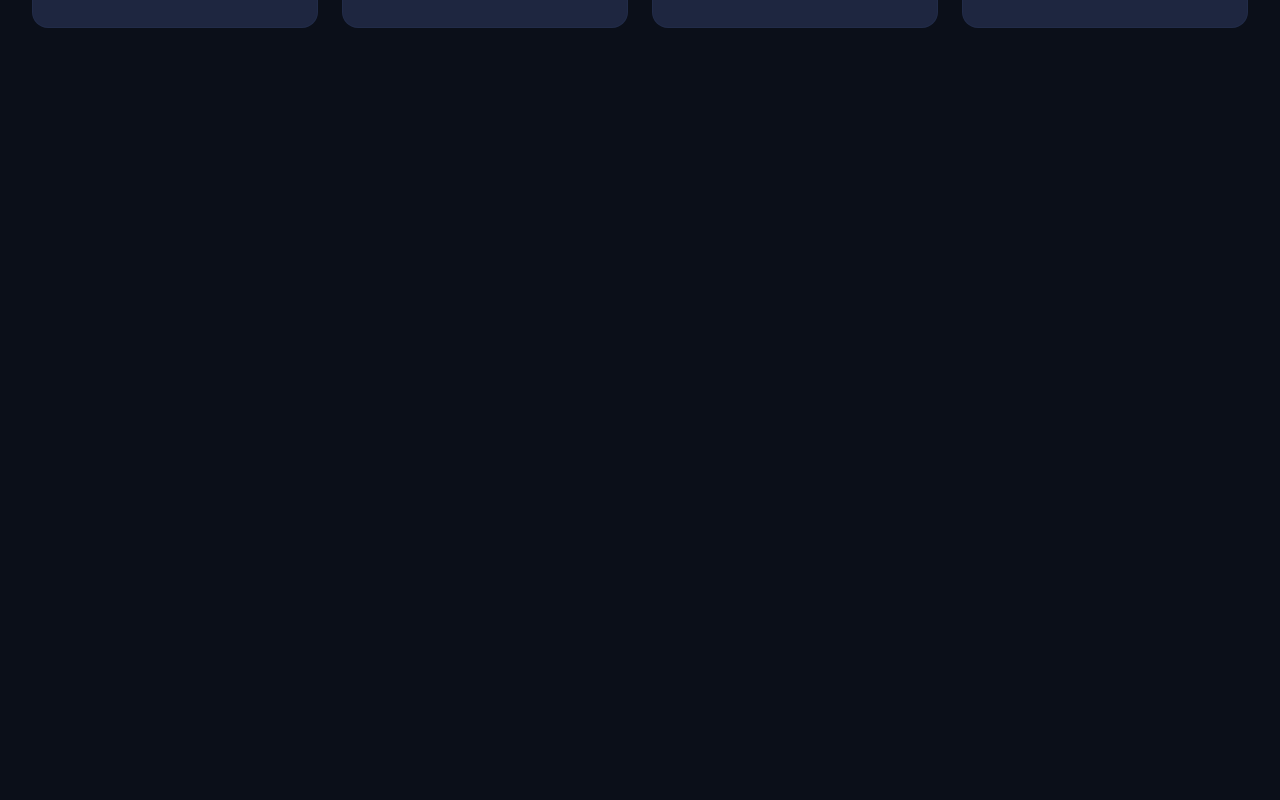
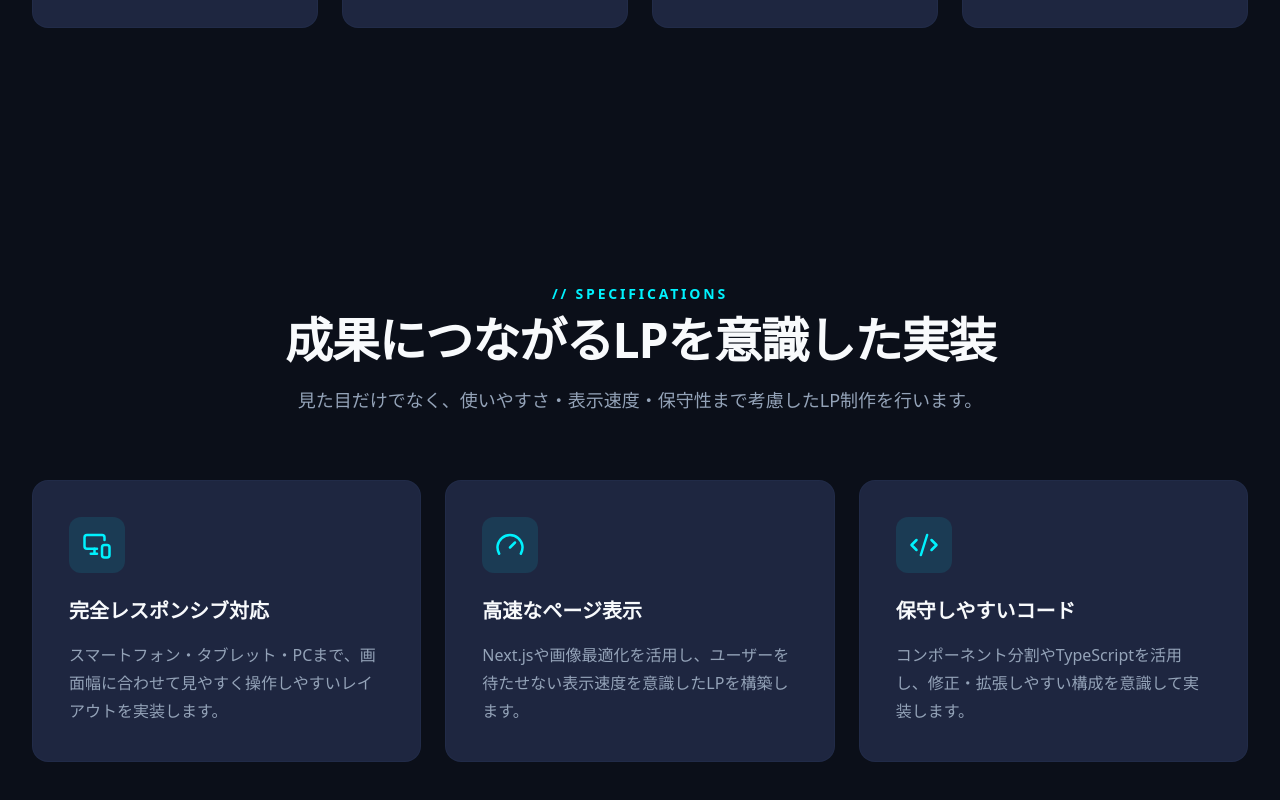
Before and after one commit to keiji-wachi/line-analyzer-lp, a Next.js app: page / in a window 1280 px wide. Shown: the part 4188-4988 px from the top of the page. Before the commit the page ends 4344 px from the top, so only its background shows below. Built offline with nearby package versions, Linux system fonts and the light colour scheme.

Commit message:
LP制作対応範囲セクション実装

```diff
--- a/src/app/page.tsx
+++ b/src/app/page.tsx
@@ -3,6 +3,7 @@ import HeroSection from "@/components/sections/HeroSection";
 import ProglemSection from "@/components/sections/ProblemSection";
 import FeaturesSection from "@/components/sections/FeatureSection";
 import TechStackSection from "@/components/sections/TechStackSection";
+import SpecificationSection from "@/components/sections/SpecificationsSection";
 
 export default function Home() {
   return (
@@ -14,6 +15,7 @@ export default function Home() {
         <ProglemSection />
         <FeaturesSection />
         <TechStackSection />
+        <SpecificationSection />
       </main>
     </>
   );
--- /dev/null
+++ b/src/components/common/SpecificationCard.tsx
@@ -0,0 +1,47 @@
+import {
+  Code2,
+  Gauge,
+  MonitorSmartphone,
+  type LucideIcon,
+} from "lucide-react";
+
+type SpecificationIcon =
+  | "responsive"
+  | "performance"
+  | "code";
+
+type SpecificationCardProps = {
+  title: string;
+  description: string;
+  icon: SpecificationIcon;
+};
+
+const iconMap: Record<SpecificationIcon, LucideIcon> = {
+  responsive: MonitorSmartphone,
+  performance: Gauge,
+  code: Code2,
+};
+
+export default function SpecificationCard({
+  title,
+  description,
+  icon,
+}: SpecificationCardProps) {
+  const Icon = iconMap[icon];
+
+  return (
+    <article className="rounded-card border border-border/60 bg-surface p-8 lg:p-9">
+        <div className="flex h-14 w-14 items-center justify-center rounded-xl bg-primary/10 text-primary">
+            <Icon size={30} strokeWidth={2} aria-hidden="true" />
+        </div>
+
+      <h3 className="mt-6 text-xl font-bold text-text-primary">
+        {title}
+      </h3>
+
+      <p className="mt-4 leading-7 text-text-secondary">
+        {description}
+      </p>
+    </article>
+  );
+}
--- /dev/null
+++ b/src/components/sections/SpecificationsSection.tsx
@@ -0,0 +1,27 @@
+import SectionHeading from "@/components/common/SectionHeading";
+import SpecificationCard from "@/components/common/SpecificationCard";
+import Section from "@/components/layout/Section";
+import { specifications } from "@/data/specifications";
+
+export default function SpecificationsSection() {
+  return (
+    <Section>
+      <SectionHeading
+        eyebrow="SPECIFICATIONS"
+        title="成果につながるLPを意識した実装"
+        description="見た目だけでなく、使いやすさ・表示速度・保守性まで考慮したLP制作を行います。"
+      />
+
+      <div className="mt-16 grid gap-6 md:grid-cols-3">
+        {specifications.map((specification) => (
+          <SpecificationCard
+            key={specification.title}
+            title={specification.title}
+            description={specification.description}
+            icon={specification.icon}
+          />
+        ))}
+      </div>
+    </Section>
+  );
+}
--- /dev/null
+++ b/src/data/specifications.ts
@@ -0,0 +1,20 @@
+export const specifications = [
+  {
+    title: "完全レスポンシブ対応",
+    description:
+      "スマートフォン・タブレット・PCまで、画面幅に合わせて見やすく操作しやすいレイアウトを実装します。",
+    icon: "responsive",
+  },
+  {
+    title: "高速なページ表示",
+    description:
+      "Next.jsや画像最適化を活用し、ユーザーを待たせない表示速度を意識したLPを構築します。",
+    icon: "performance",
+  },
+  {
+    title: "保守しやすいコード",
+    description:
+      "コンポーネント分割やTypeScriptを活用し、修正・拡張しやすい構成を意識して実装します。",
+    icon: "code",
+  },
+] as const;
```
